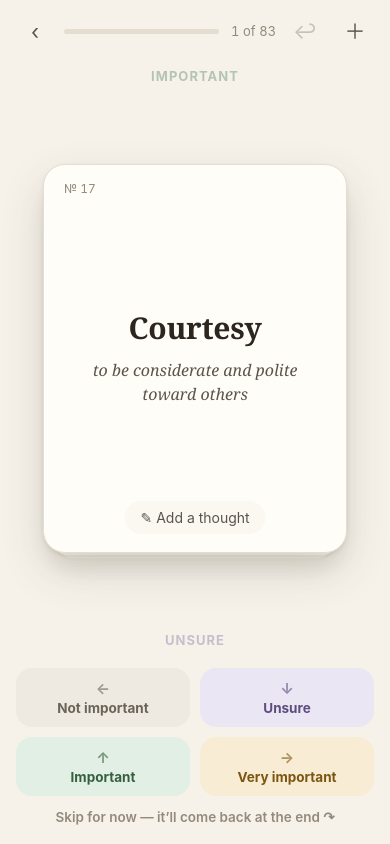
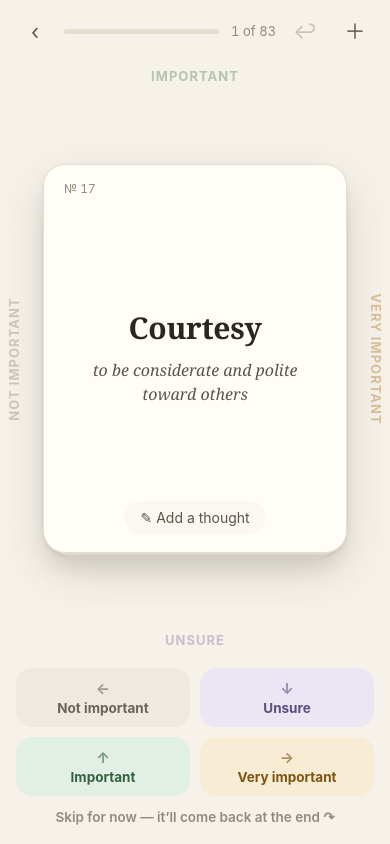
Before and after one commit to nbgl/values-cards, a plain HTML site: page index.html in a window 390 px wide. Both pictures are taken after a click on the button "Begin the sort". Drawn offline with Linux system fonts and the light colour scheme.

Commit message:
Show side zone labels vertically on narrow screens
Under 500px the Not/Very important hints were hidden; they now render
as vertical book-spine labels hugging the screen edges (left reads
bottom-to-top). The drag highlight now uses the composable scale
property so it no longer overwrites the label rotation. SW cache v3.

Co-Authored-By: Claude Fable 5 <noreply@anthropic.com>

```diff
--- a/index.html
+++ b/index.html
@@ -61,8 +61,8 @@
 
   <div class="sort-stage">
     <div class="zone-hint zone-hint-top" data-zone="imp">Important</div>
-    <div class="zone-hint zone-hint-right" data-zone="very">Very<br>important</div>
-    <div class="zone-hint zone-hint-left" data-zone="not">Not<br>important</div>
+    <div class="zone-hint zone-hint-right" data-zone="very">Very important</div>
+    <div class="zone-hint zone-hint-left" data-zone="not">Not important</div>
     <div class="zone-hint zone-hint-bottom" data-zone="unsure">Unsure</div>
     <div class="deck">
       <div class="card card-ghost card-ghost-2" aria-hidden="true"></div>
--- a/styles.css
+++ b/styles.css
@@ -137,13 +137,13 @@ button { font: inherit; color: inherit; }
 .zone-hint {
   position: absolute; font-size: 13px; font-weight: 700; letter-spacing: .08em;
   text-transform: uppercase; text-align: center; line-height: 1.35;
-  opacity: .38; transition: opacity .15s, transform .15s; pointer-events: none;
+  opacity: .38; transition: opacity .15s, scale .15s; pointer-events: none;
 }
 .zone-hint-top { top: 10px; left: 50%; translate: -50% 0; color: var(--imp); }
 .zone-hint-bottom { bottom: 10px; left: 50%; translate: -50% 0; color: var(--unsure); }
-.zone-hint-left { left: 14px; top: 50%; translate: 0 -50%; color: var(--not); }
-.zone-hint-right { right: 14px; top: 50%; translate: 0 -50%; color: var(--very); }
-.zone-hint.hot { opacity: 1; transform: scale(1.12); }
+.zone-hint-left { left: 14px; top: 50%; translate: 0 -50%; color: var(--not); width: min-content; }
+.zone-hint-right { right: 14px; top: 50%; translate: 0 -50%; color: var(--very); width: min-content; }
+.zone-hint.hot { opacity: 1; scale: 1.12; }
 
 .deck { position: relative; width: min(78vw, 420px); aspect-ratio: 5 / 6.4; max-height: 62dvh; }
 .card {
@@ -216,7 +216,10 @@ button { font: inherit; color: inherit; }
 
 @media (max-width: 500px) {
   .sort-buttons { grid-template-columns: repeat(2, 1fr); }
-  .zone-hint-left, .zone-hint-right { display: none; }
+  /* side labels turn vertical, like book spines, to fit the narrow margins */
+  .zone-hint-left, .zone-hint-right { width: auto; writing-mode: vertical-rl; white-space: nowrap; }
+  .zone-hint-left { left: 6px; transform: rotate(180deg); }
+  .zone-hint-right { right: 6px; }
 }
 
 /* ═══════════════ Review ═══════════════ */
--- a/sw.js
+++ b/sw.js
@@ -1,4 +1,4 @@
-const VERSION = 'values-v2';
+const VERSION = 'values-v3';
 const ASSETS = [
   './',
   './index.html',
```
